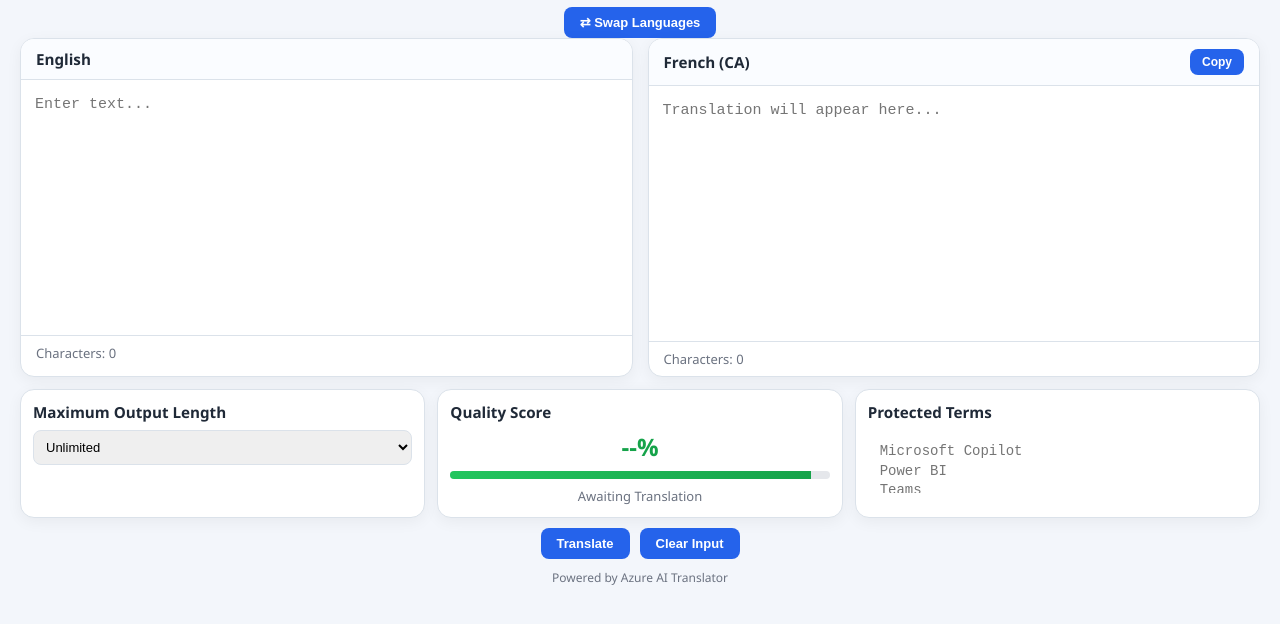
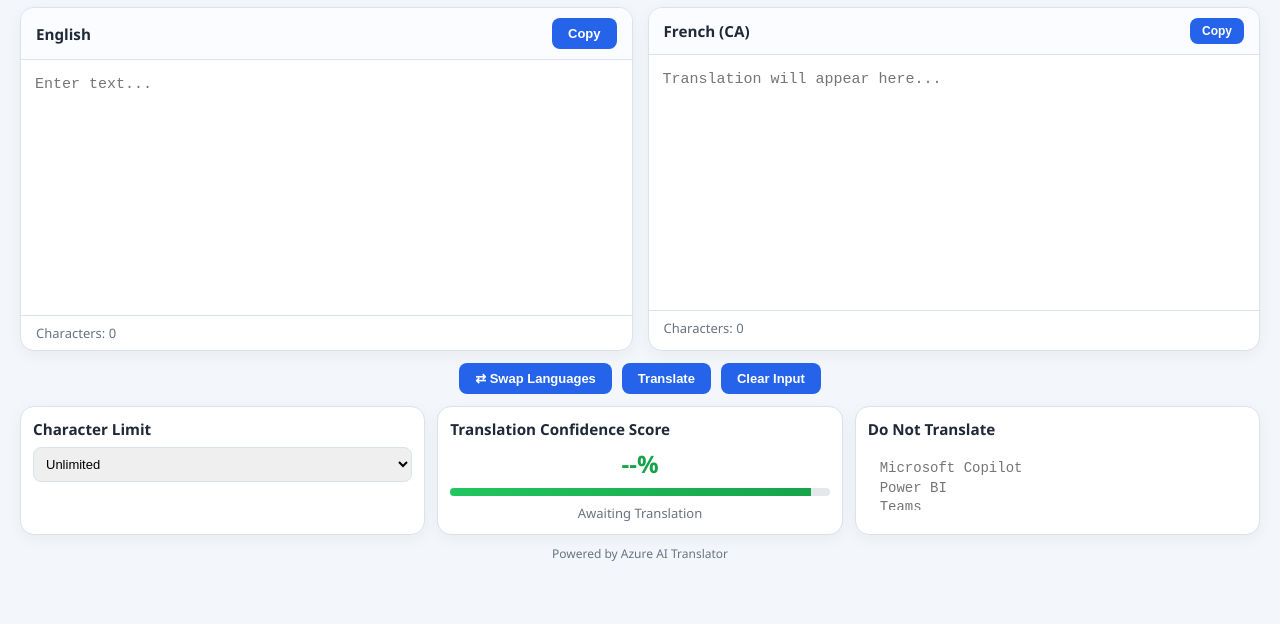
Before and after one commit to aditony-prog/english-canadian-french-translator, a plain HTML site: page index.html in a window 1280 px wide. Shown: the part 72-696 px from the top of the page. Drawn offline with Linux system fonts and the light colour scheme.

Commit message:
Update index.html

```diff
--- a/index.html
+++ b/index.html
@@ -17,16 +17,13 @@
             English ⇄ French (Canada)
         </p>
 
-        <div class="actions top-actions">
-            <button id="swapBtn">⇄ Swap Languages</button>
-        </div>
-
         <div class="translator-grid">
 
             <div class="panel">
 
                 <div class="panel-header">
                     <h3 id="sourceLanguage">English</h3>
+                    <button id="copyInputBtn">Copy</button>
                 </div>
 
                 <textarea
@@ -61,10 +58,27 @@
 
         </div>
 
+        <div class="actions toolbar">
+
+            <button id="swapBtn">
+                ⇄ Swap Languages
+            </button>
+
+            <button id="translateBtn">
+                Translate
+            </button>
+
+            <button id="clearBtn">
+                Clear Input
+            </button>
+
+        </div>
+
         <div class="settings-grid">
 
             <div class="quality-card">
-                <h3>Maximum Output Length</h3>
+
+                <h3>Character Limit</h3>
 
                 <select id="maxLength">
                     <option>Unlimited</option>
@@ -74,11 +88,12 @@
                     <option>100</option>
                     <option>150</option>
                 </select>
+
             </div>
 
             <div class="quality-card">
 
-                <h3>Quality Score</h3>
+                <h3>Translation Confidence Score</h3>
 
                 <div id="qualityScore">
                     --%
@@ -96,7 +111,7 @@
 
             <div class="quality-card">
 
-                <h3>Protected Terms</h3>
+                <h3>Do Not Translate</h3>
 
                 <textarea
                     id="protectedTerms"
@@ -104,18 +119,6 @@
                 ></textarea>
 
             </div>
-
-        </div>
-
-        <div class="actions">
-
-            <button id="translateBtn">
-                Translate
-            </button>
-
-            <button id="clearBtn">
-                Clear Input
-            </button>
 
         </div>
 
```
